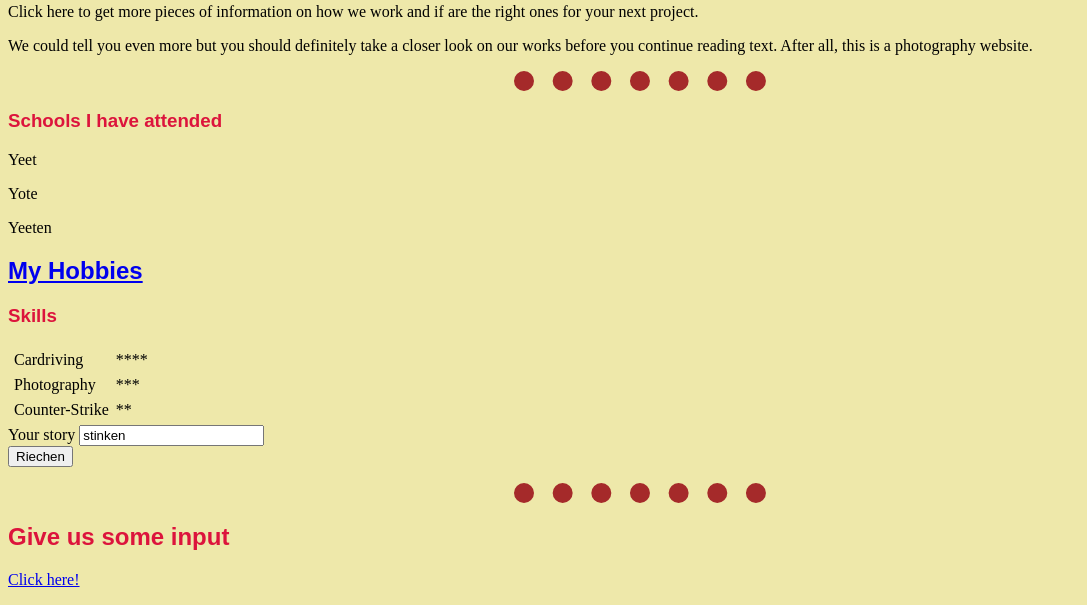
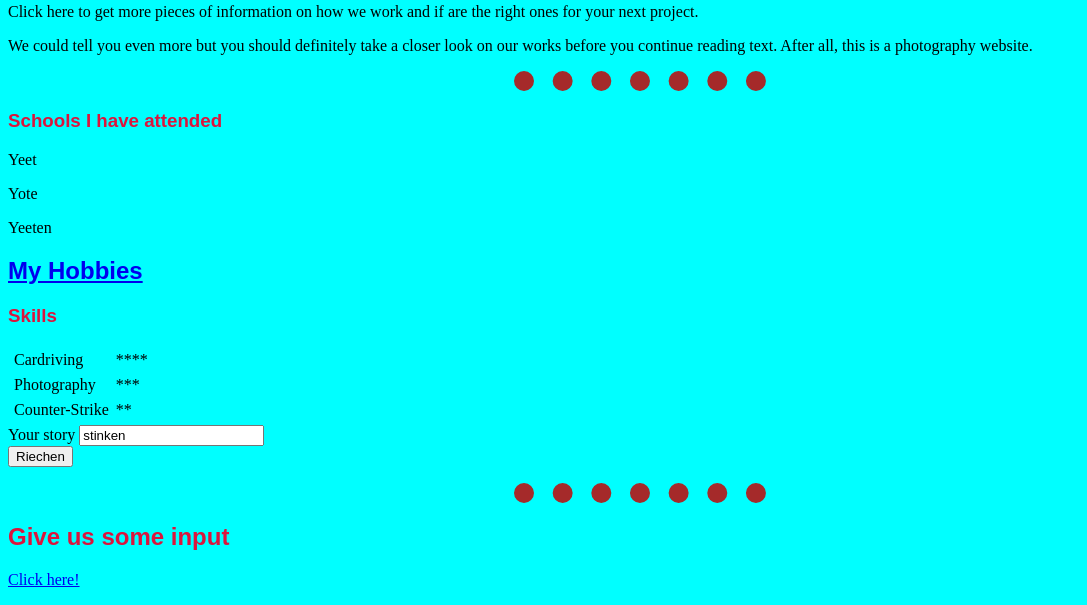
Before and after one commit to GoethesRvnge/firstsite, a plain HTML site: page index.html in a window 1280 px wide. Shown: the part 385-990 px from the top of the page, without its empty margins (0-1087 px from the left). Drawn offline with Linux system fonts and the light colour scheme.

Commit message:
Update styles.css

```diff
--- a/styles.css
+++ b/styles.css
@@ -1,5 +1,5 @@
 body {
-    background-color: palegoldenrod;
+    background-color: cyan;
 }
 
 hr {
```
